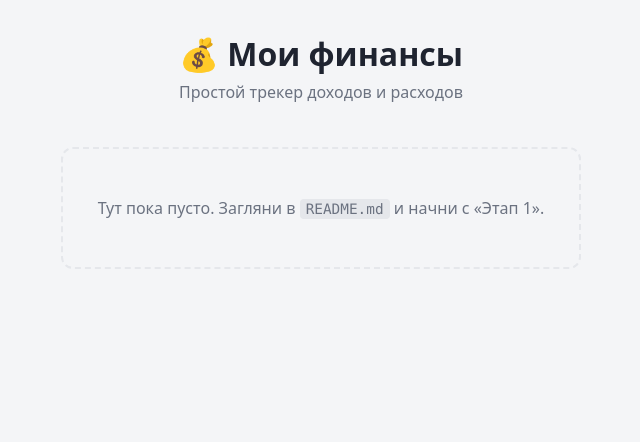
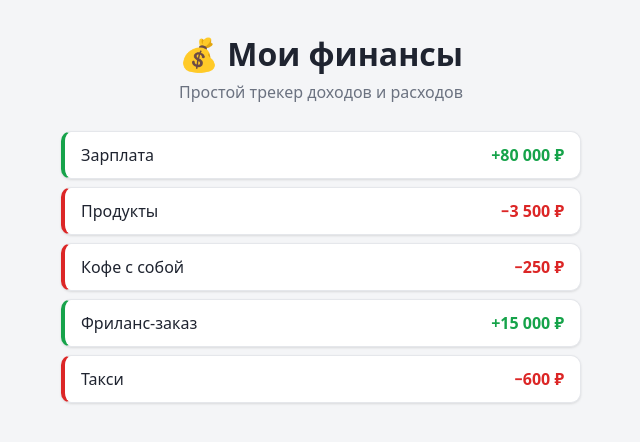
Before and after one commit to vanish-gold16/tsx_practice, a React (Vite) app: page / in a window 1280 px wide. Shown: the top 442 px of the page, without its empty margins (319-959 px from the left). Built offline with nearby package versions, Linux system fonts and the light colour scheme.

Commit message:
feat: add TransactionList component

```diff
--- a/src/App.tsx
+++ b/src/App.tsx
@@ -2,7 +2,8 @@ import './App.css'
 // Пока импортируем образец и тестовые данные — пригодятся на Этапе 1.
 // По мере выполнения задания ты добавишь сюда свои компоненты и состояние.
 // import { TransactionItem } from './components/TransactionItem'
-// import { sampleTransactions } from './data'
+import { sampleTransactions } from './data'
+import TransactionList from "./components/TransactionList.tsx";
 
 function App() {
   return (
@@ -13,18 +14,8 @@ function App() {
       </header>
 
       <main className="app__main">
-        {/*
-          ┌─────────────────────────────────────────────────────────────┐
-          │  ЗДЕСЬ ТЫ БУДЕШЬ СТРОИТЬ ПРИЛОЖЕНИЕ.                          │
-          │                                                              │
-          │  Открой README.md — там пошаговое задание. Начни с «Этап 1»: │
-          │  вывести список операций из sampleTransactions, используя    │
-          │  компонент TransactionItem как образец.                      │
-          └─────────────────────────────────────────────────────────────┘
-        */}
-        <p className="placeholder">
-          Тут пока пусто. Загляни в <code>README.md</code> и начни с «Этап&nbsp;1».
-        </p>
+          <TransactionList
+              transactions={sampleTransactions} />
       </main>
     </div>
   )
--- /dev/null
+++ b/src/components/TransactionList.tsx
@@ -0,0 +1,19 @@
+import type {Transaction} from "../types.ts";
+import {TransactionItem} from "./TransactionItem.tsx";
+
+type TransactionListProps = {
+    transactions: Transaction[]
+}
+
+export default function TransactionList({ transactions }: TransactionListProps) {
+    return (
+        <ul className="transaction-list">
+            {transactions.map((transaction) => (
+                <TransactionItem
+                    transaction={transaction}
+                    key={transaction.id}
+                />
+            ))}
+        </ul>
+    )
+}
```
